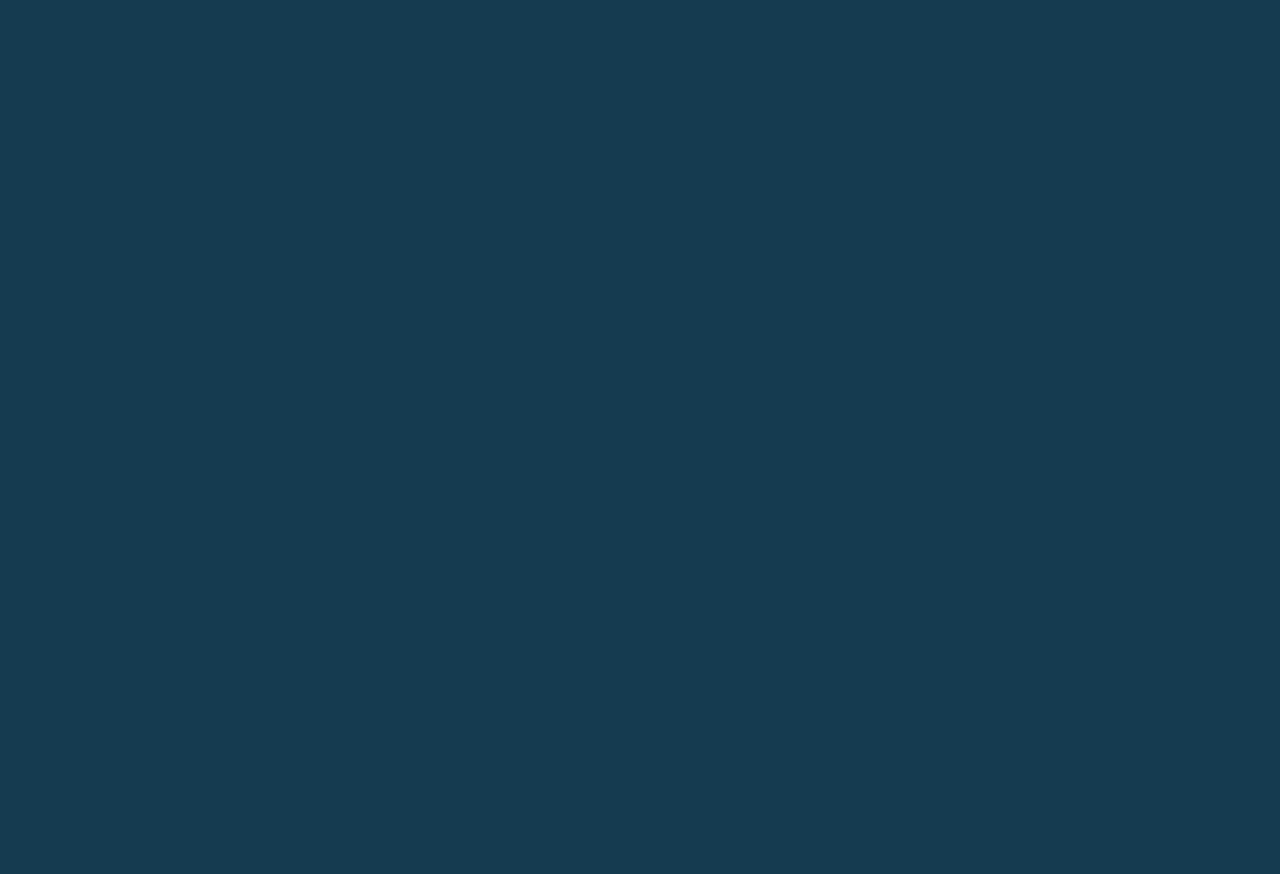
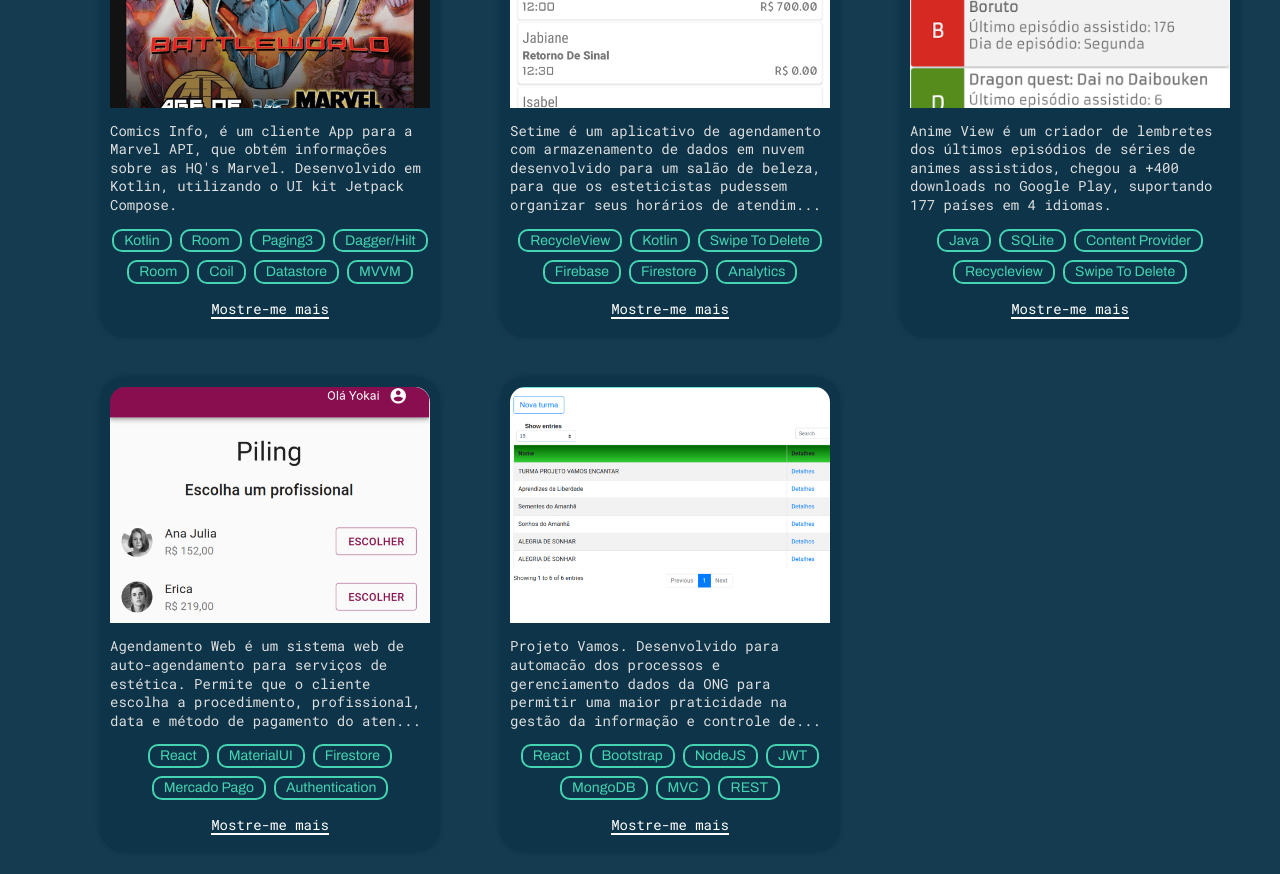
Before and after one commit to joaoplay16/portifolio, a React (Create React App) app: page / in a window 1280 px wide. Shown: the part 940-1814 px from the top of the page. Before the commit the page ends 800 px from the top, so only its background shows below. Built offline with nearby package versions, Linux system fonts and the light colour scheme.

Commit message:
projects added to Portfolio section

```diff
--- a/src/pages/home/portifolio/portfolio.js
+++ b/src/pages/home/portifolio/portfolio.js
@@ -1,17 +1,110 @@
 import React from "react"
 import styled from "styled-components"
-
+import PortfolioItem from "components/portifolio-item"
+import ComicsInfoCover from "img/comics-info.png"
+import AnimeViewCover from "img/animeview.webp"
+import SetimeCover from "img/setme.png"
+import AgendamentoWebCover from "img/agendamento-web.jpg"
+import ProjetoVamosCover from "img/projeto-vamos.jpg"
 const Portfolio = () => {
-
   return (
     <PortfolioArticle className="container">
+      <PortfolioItem
+        image={ComicsInfoCover}
+        imageDescription="Aplicativo Comics Info"
+        technologies={[
+          "Kotlin",
+          "Room",
+          "Paging3",
+          "Dagger/Hilt",
+          "Room",
+          "Coil",
+          "Datastore",
+          "MVVM",
+        ]}
+        link="/"
+      >
+        Comics Info, é um cliente App para a Marvel API, que obtém informações
+        sobre as HQ's Marvel. Desenvolvido em Kotlin, utilizando o UI kit
+        Jetpack Compose.
+      </PortfolioItem>
+      <PortfolioItem
+        image={SetimeCover}
+        imageDescription="Aplicativo Setime"
+        technologies={[
+          "RecycleView",
+          "Kotlin",
+          "Swipe To Delete",
+          "Firebase",
+          "Firestore",
+          "Analytics",
+        ]}
+        link="/"
+      >
+        Setime é um aplicativo de agendamento com armazenamento de dados em
+        nuvem desenvolvido para um salão de beleza, para que os esteticistas
+        pudessem organizar seus horários de atendim...
+      </PortfolioItem>
+      <PortfolioItem
+        image={AnimeViewCover}
+        imageDescription="Aplicativo Anime View"
+        technologies={[
+          "Java",
+          "SQLite",
+          "Content Provider",
+          "Recycleview",
+          "Swipe To Delete",
+        ]}
+        link="/"
+      >
+         Anime View é um criador de lembretes dos últimos episódios de séries de
+        animes assistidos, chegou a +400 downloads no Google Play, suportando
+        177 países em 4 idiomas.
 
+      </PortfolioItem>
+      <PortfolioItem
+        image={AgendamentoWebCover}
+        imageDescription="Sistema agendamento web"
+        technologies={[
+          "React",
+          "MaterialUI",
+          "Firestore",
+          "Mercado Pago",
+          "Authentication",
+        ]}
+        link="/"
+      >
+        Agendamento Web é um sistema web de auto-agendamento para serviços de
+        estética. Permite que o cliente escolha a procedimento, profissional,
+        data e método de pagamento do aten...
+      </PortfolioItem>
+      <PortfolioItem
+        image={ProjetoVamosCover}
+        imageDescription="Sistema projeto vamos"
+        technologies={[
+          "React",
+          "Bootstrap",
+          "NodeJS",
+          "JWT",
+          "MongoDB",
+          "MVC",
+          "REST",
+        ]}
+        link="/"
+      >
+        Projeto Vamos. Desenvolvido para automacão dos processos e gerenciamento
+        dados da ONG para permitir uma maior praticidade na gestão da informação
+        e controle de...
+      </PortfolioItem>
     </PortfolioArticle>
   )
 }
 
-const PortfolioArticle = styled('article')`
-
+const PortfolioArticle = styled("article")`
+  display: grid;
+  grid-template-columns: repeat(3, 1fr);
+  gap: 40px 60px;
+  padding: 30px 60px;
 `
 
 export default Portfolio
```
